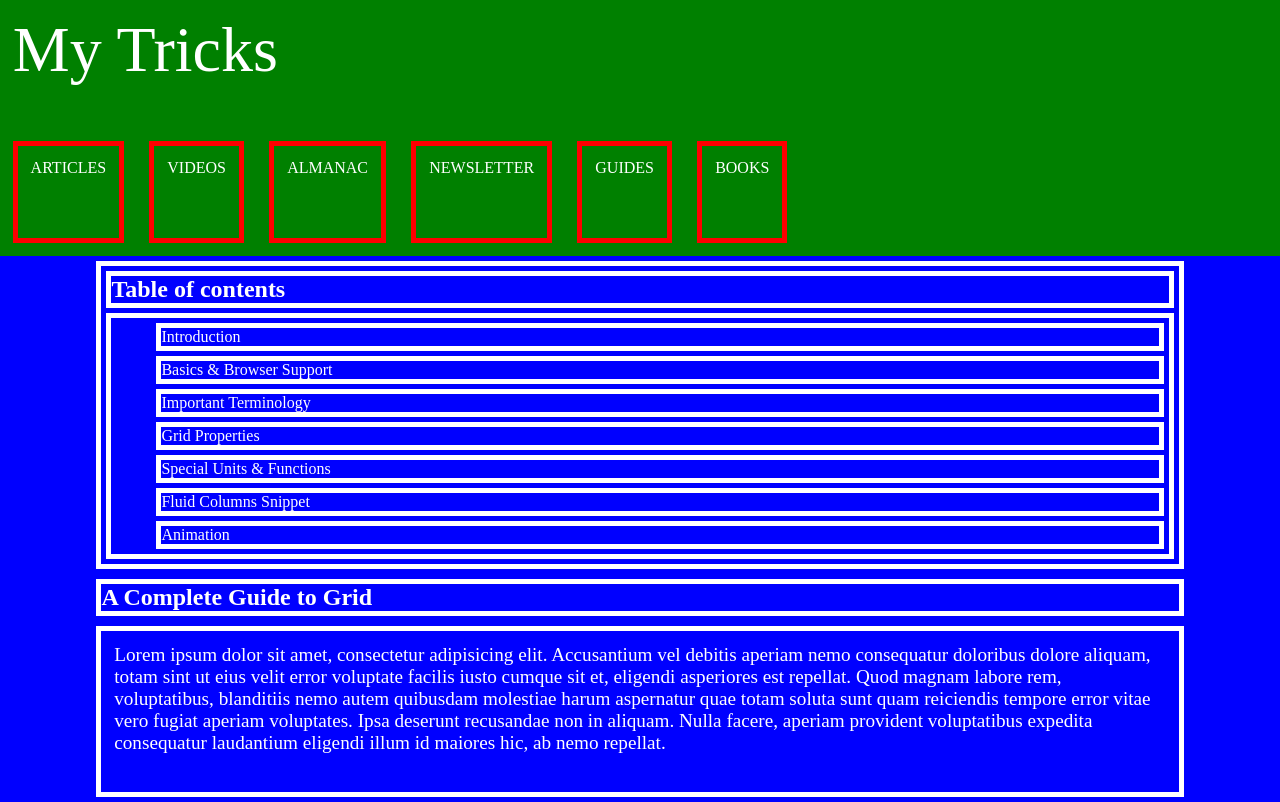
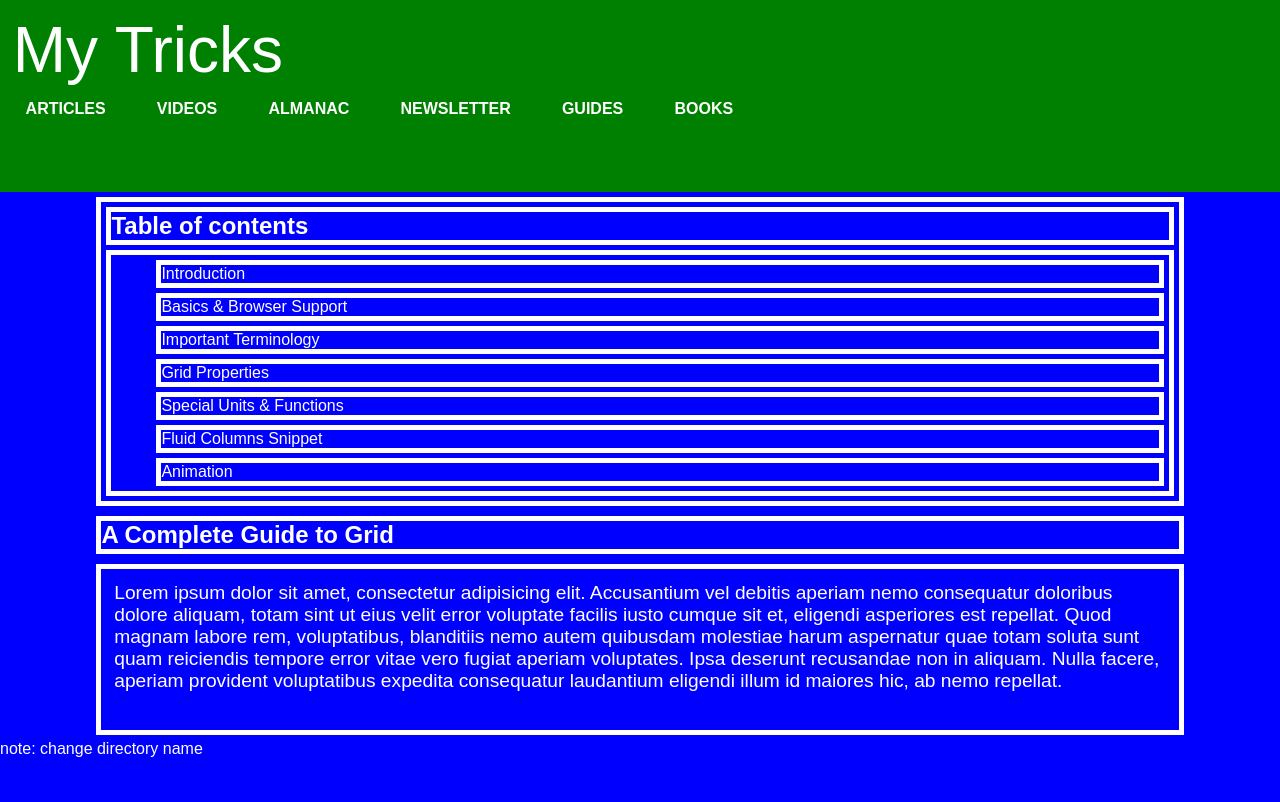
Before and after one commit to OllieAnderson/My-Tricks, a plain HTML site: page index.html in a window 1280 px wide. Drawn offline with Linux system fonts and the light colour scheme.

Commit message:
changed directory name

```diff
--- a/index.html
+++ b/index.html
@@ -43,10 +43,12 @@
 
 
         <p>Lorem ipsum dolor sit amet, consectetur adipisicing elit. Accusantium vel debitis aperiam nemo consequatur doloribus dolore aliquam, totam sint ut eius velit error voluptate facilis iusto cumque sit et, eligendi asperiores est repellat. Quod magnam labore rem, voluptatibus, blanditiis nemo autem quibusdam molestiae harum aspernatur quae totam soluta sunt quam reiciendis tempore error vitae vero fugiat aperiam voluptates. Ipsa deserunt recusandae non in aliquam. Nulla facere, aperiam provident voluptatibus expedita consequatur laudantium eligendi illum id maiores hic, ab nemo repellat.</p>
+    </section>
 
+    <div>note: change directory name</div>
 
     </body>
 
-    </section>
+
 
 </html>
--- a/style.css
+++ b/style.css
@@ -3,15 +3,15 @@
     background-color: blue;
     margin: 0px;
     color: white;
+    font-family: Arial;
 
 }
 
 
 header {
-    height: 20vw;
+    height: 15vw;
     background-color: green;
     display: grid;
-    /* grid-template-columns: repeat(6, 1fr); */
     grid-template-rows: 1fr 1fr ;
 }
 
@@ -28,8 +28,6 @@ logo {
 header nav {
     grid-row-start: 2;
     grid-row-end: 3;
-
-
     display: flex;
     background-color: inherit;
 }
@@ -37,10 +35,17 @@ header nav {
 
 
 header nav div {
-    padding: 1vw;
-    margin: 1vw;
-    border: 5px solid red;
+    padding: 0px 1vw;
+    margin: 0px 1vw;
     background-color: inherit;
+    font-weight: bold;
+    text-align: center;
+
+
+}
+
+header nav div:hover {
+    background-color: grey;
 
 }
 
```
